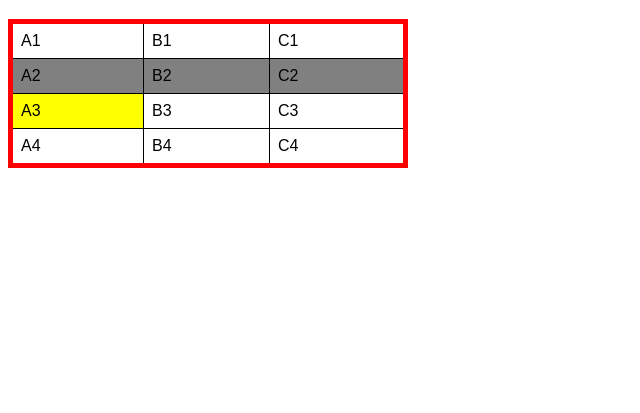
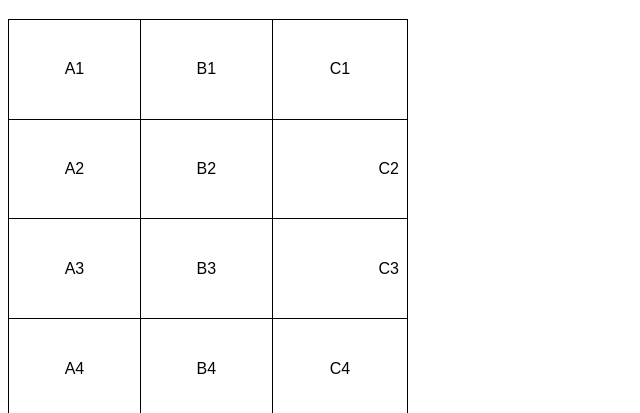
Before and after one commit to ViniciusGarciaDaSilva/html-css, a plain HTML site: page exercicios/ex023/tabela001.html in a window 1280 px wide. Shown: the part 61-474 px from the top of the page, without its empty margins (0-640 px from the left). Drawn offline with Linux system fonts and the light colour scheme.

Commit message:
finalizei o tabela001

```diff
--- a/exercicios/ex023/tabela001.html
+++ b/exercicios/ex023/tabela001.html
@@ -11,8 +11,8 @@
         }
         table{
             width: 400px;
+            height: 400px;
             border-collapse: collapse; /* para juntar as celulas da tabela*/
-            border: 5px solid red;
         }
         tr.linha{
             background-color: gray;
@@ -20,9 +20,15 @@
         td{
             border: 1px solid black;
             padding: 8px;
+            text-align: center; /* alinhamento horizontal, left center right*/
+            vertical-align: middle;/*alinhamento vertical, top middle bottom*/
         }
         td.dado {
             background-color: yellow;
+        }
+
+        .numero{
+            text-align: right;
         }
     </style>
 </head>
@@ -40,15 +46,15 @@
             <td>B1</td>
             <td>C1</td>
         </tr>
-        <tr class="linha">
+        <tr >
             <td>A2</td>
             <td>B2</td>
-            <td>C2</td>
+            <td class="numero">C2</td>
         </tr>
         <tr>
-            <td class="dado">A3</td>
+            <td>A3</td>
             <td>B3</td>
-            <td>C3</td>
+            <td class="numero">C3</td>
         </tr>
         <tr>
             <td>A4</td>
```
